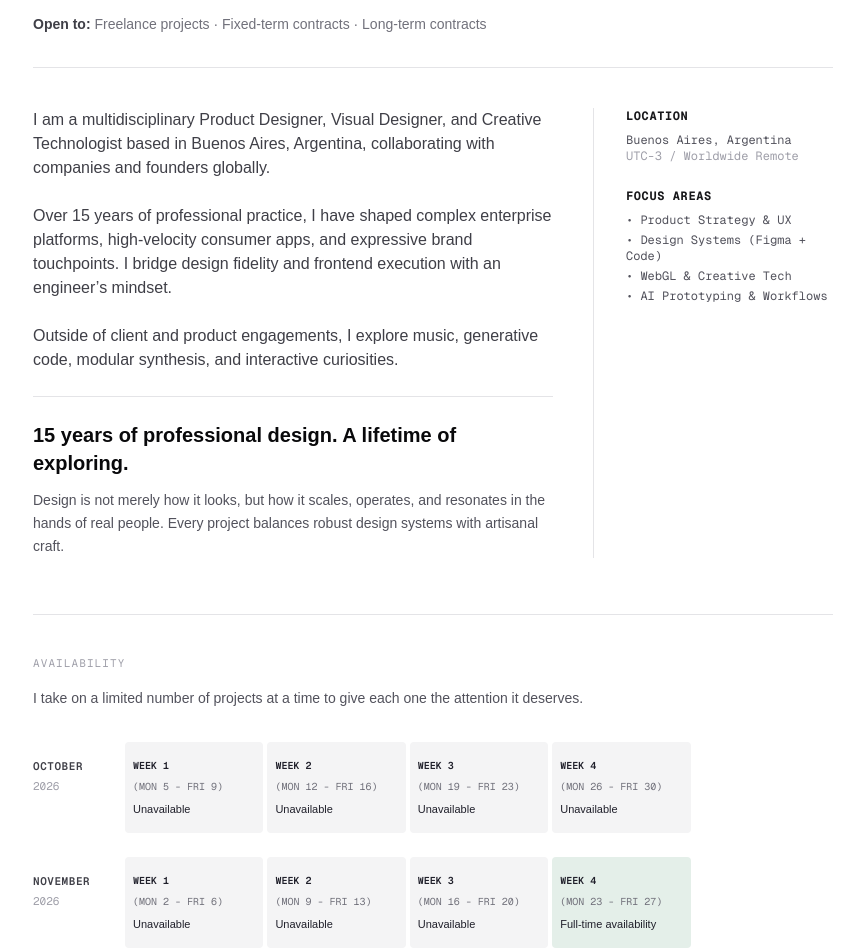
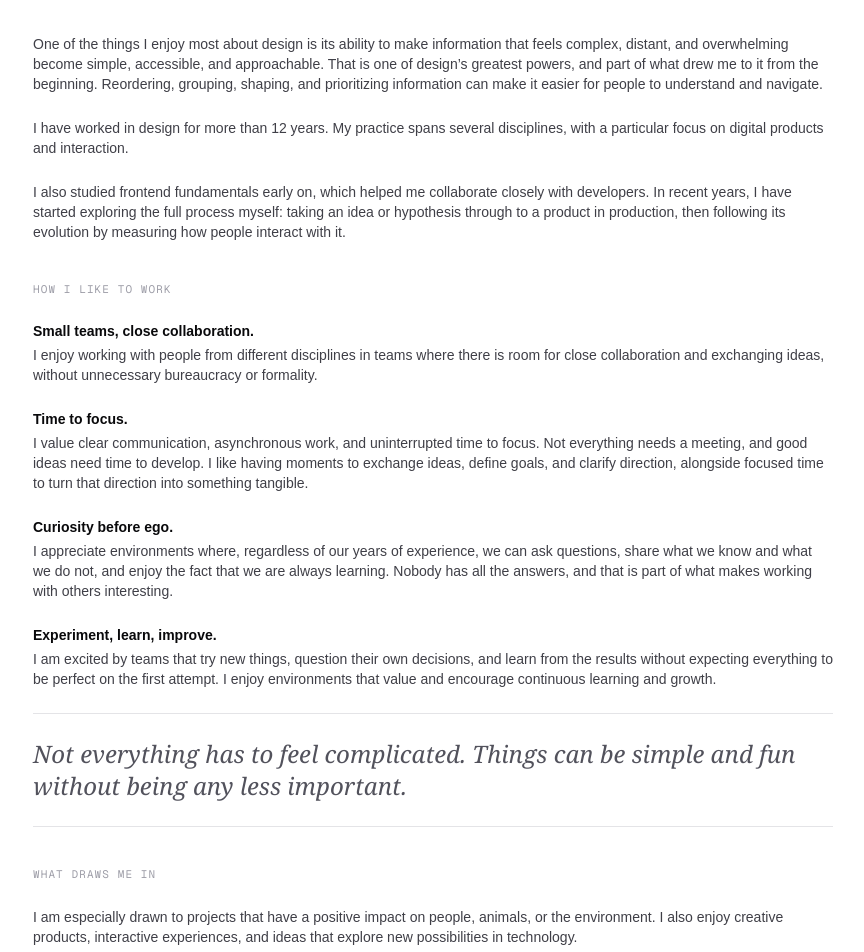
Before and after one commit to guada-tonti/Porfolio, a Next.js app: page /en/about in a window 1280 px wide. Shown: the part 340-1292 px from the top of the page, without its empty margins (207-1071 px from the left). Built offline with nearby package versions, Linux system fonts and the light colour scheme.

Commit message:
Refresh bilingual About page and hide availability calendar

```diff
--- a/src/app/[locale]/about/page.tsx
+++ b/src/app/[locale]/about/page.tsx
@@ -3,7 +3,6 @@ import type { Metadata } from 'next';
 import { notFound } from 'next/navigation';
 import { Locale } from '@/data/types';
 import { dictionaries } from '@/data/content';
-import { ProjectAvailability } from '@/components/availability/ProjectAvailability';
 
 interface AboutPageProps {
   params: Promise<{ locale: string }>;
@@ -15,8 +14,8 @@ export async function generateMetadata({ params }: AboutPageProps): Promise<Meta
   return {
     title: isEs ? 'Sobre Guada Tonti — Trayectoria y Filosofía' : 'About Guada Tonti — Practice & Background',
     description: isEs
-      ? 'Product Designer, Visual Designer y Creative Technologist con 15 años de experiencia diseñando productos digitales.'
-      : 'Product Designer, Visual Designer, and Creative Technologist with 15 years crafting digital products.',
+      ? 'Product Designer, Visual Designer y Creative Technologist con más de 12 años de experiencia profesional en diseño.'
+      : 'Product Designer, Visual Designer, and Creative Technologist with 12+ years of professional design experience.',
   };
 }
 
@@ -41,49 +40,49 @@ export default async function AboutPage({ params }: AboutPageProps) {
         <p className="text-xl md:text-2xl text-zinc-600 font-serif italic">
           {dict.aboutPage.subtitle}
         </p>
-        <p className="mt-5 text-sm leading-relaxed text-zinc-500">
-          <span className="font-semibold text-zinc-700">{dict.aboutPage.openToLabel}</span>{' '}
-          {dict.aboutPage.openToOptions}
-        </p>
       </div>
 
-      <div className="grid grid-cols-1 md:grid-cols-12 gap-10 leading-relaxed text-zinc-700">
-        <div className="md:col-span-8 space-y-6 text-base">
+      <div className="leading-relaxed text-zinc-700">
+        <div className="space-y-6 text-sm" style={{ fontFamily: 'Arial, sans-serif' }}>
           <p>{dict.aboutPage.bioParagraph1}</p>
           <p>{dict.aboutPage.bioParagraph2}</p>
           <p>{dict.aboutPage.bioParagraph3}</p>
 
-          <div className="pt-6 border-t border-zinc-200">
-            <h2 className="text-xl font-bold text-zinc-950 mb-3">
-              {dict.aboutPage.experienceHeadline}
+          <section className="pt-4" aria-labelledby="working-style-title">
+            <h2 id="working-style-title" className="text-[11px] font-mono tracking-widest text-zinc-400 uppercase mb-6">
+              {dict.aboutPage.workingStyleTitle}
             </h2>
-            <p className="text-sm text-zinc-600 leading-relaxed">
-              {currentLocale === 'es'
-                ? 'El diseño no es únicamente cómo se ve, sino cómo opera, escala y se siente en manos de personas reales. Cada proyecto combina rigor en sistemas de diseño con sensibilidad artesanal.'
-                : 'Design is not merely how it looks, but how it scales, operates, and resonates in the hands of real people. Every project balances robust design systems with artisanal craft.'}
+            <div className="space-y-6">
+              {dict.aboutPage.workingStyle.map(item => (
+                <div key={item.title}>
+                  <h3 className="font-semibold text-zinc-950 mb-1">{item.title}</h3>
+                  <p>{item.description}</p>
+                </div>
+              ))}
+            </div>
+          </section>
+
+          <div className="py-6 border-y border-zinc-200">
+            <p className="text-xl md:text-2xl text-zinc-600 font-serif italic">
+              {dict.aboutPage.closingQuote}
             </p>
           </div>
+
+          {dict.aboutPage.moreSections.map((section, index) => (
+            <section key={section.title} className="pt-4" aria-labelledby={`about-extra-${index}`}>
+              <h2 id={`about-extra-${index}`} className="text-[11px] font-mono tracking-widest text-zinc-400 uppercase mb-6">
+                {section.title}
+              </h2>
+              <div className="space-y-6">
+                {section.paragraphs.map(paragraph => <p key={paragraph}>{paragraph}</p>)}
+              </div>
+            </section>
+          ))}
         </div>
 
-        <div className="md:col-span-4 space-y-6 border-t md:border-t-0 md:border-l border-zinc-200 md:pl-8 text-xs font-mono text-zinc-600">
-          <div>
-            <h3 className="font-bold uppercase tracking-wider text-zinc-900 mb-2">Location</h3>
-            <p>Buenos Aires, Argentina</p>
-            <p className="text-zinc-400">UTC-3 / Worldwide Remote</p>
-          </div>
 
-          <div>
-            <h3 className="font-bold uppercase tracking-wider text-zinc-900 mb-2">Focus Areas</h3>
-            <ul className="space-y-1 text-zinc-600">
-              <li>• Product Strategy &amp; UX</li>
-              <li>• Design Systems (Figma + Code)</li>
-              <li>• WebGL &amp; Creative Tech</li>
-              <li>• AI Prototyping &amp; Workflows</li>
-            </ul>
-          </div>
-        </div>
       </div>
-      <ProjectAvailability currentLocale={currentLocale} variant="rows" />
+      {/* Availability calendar temporarily hidden. Restore the ProjectAvailability import and render here when needed. */}
     </article>
   );
 }
--- a/src/data/content.ts
+++ b/src/data/content.ts
@@ -72,14 +72,50 @@ export const dictionaries: Record<Locale, Dictionary> = {
       prevProject: 'Previous Project',
     },
     aboutPage: {
+      workingStyleTitle: "How I like to work",
+      workingStyle: [
+  {
+    "title": "Small teams, close collaboration.",
+    "description": "I enjoy working with people from different disciplines in teams where there is room for close collaboration and exchanging ideas, without unnecessary bureaucracy or formality."
+  },
+  {
+    "title": "Time to focus.",
+    "description": "I value clear communication, asynchronous work, and uninterrupted time to focus. Not everything needs a meeting, and good ideas need time to develop. I like having moments to exchange ideas, define goals, and clarify direction, alongside focused time to turn that direction into something tangible."
+  },
+  {
+    "title": "Curiosity before ego.",
+    "description": "I appreciate environments where, regardless of our years of experience, we can ask questions, share what we know and what we do not, and enjoy the fact that we are always learning. Nobody has all the answers, and that is part of what makes working with others interesting."
+  },
+  {
+    "title": "Experiment, learn, improve.",
+    "description": "I am excited by teams that try new things, question their own decisions, and learn from the results without expecting everything to be perfect on the first attempt. I enjoy environments that value and encourage continuous learning and growth."
+  }
+],
       title: 'About Guada',
-      subtitle: 'Designing thoughtful digital systems with 15 years of craft and curiosity.',
+      moreSections: [
+  {
+    "title": "What draws me in",
+    "paragraphs": [
+      "I am especially drawn to projects that have a positive impact on people, animals, or the environment. I also enjoy creative products, interactive experiences, and ideas that explore new possibilities in technology."
+    ]
+  },
+  {
+    "title": "Beyond the screen",
+    "paragraphs": [
+      "I live with two cats, Muzarella and Oliva. In my free time, I practice martial arts, mostly tai chi and kung fu, to balance out so much time at the computer.",
+      "I also play a little guitar and have a blues band that plays live every now and then. What I enjoy about blues is how much room there is for improvisation and how it calls for communication on stage: you establish a foundation, but what happens over it is dynamic.",
+      "And I usually have a creative experiment underway. Every two or three days, my brain goes, “What if I made an app for this?” I try to keep it in check and be selective."
+    ]
+  }
+],
+      closingQuote: 'Not everything has to feel complicated. Things can be simple and fun without being any less important.',
+      subtitle: 'Creating is also a way to reclaim our ability to act on the world.',
       openToLabel: 'Open to:',
       openToOptions: 'Freelance projects · Fixed-term contracts · Long-term contracts',
-      bioParagraph1: 'I am a multidisciplinary Product Designer, Visual Designer, and Creative Technologist based in Buenos Aires, Argentina, collaborating with companies and founders globally.',
-      bioParagraph2: 'Over 15 years of professional practice, I have shaped complex enterprise platforms, high-velocity consumer apps, and expressive brand touchpoints. I bridge design fidelity and frontend execution with an engineer’s mindset.',
-      bioParagraph3: 'Outside of client and product engagements, I explore music, generative code, modular synthesis, and interactive curiosities.',
-      experienceHeadline: '15 years of professional design. A lifetime of exploring.',
+      bioParagraph1: "One of the things I enjoy most about design is its ability to make information that feels complex, distant, and overwhelming become simple, accessible, and approachable. That is one of design’s greatest powers, and part of what drew me to it from the beginning. Reordering, grouping, shaping, and prioritizing information can make it easier for people to understand and navigate.",
+      bioParagraph2: "I have worked in design for more than 12 years. My practice spans several disciplines, with a particular focus on digital products and interaction.",
+      bioParagraph3: "I also studied frontend fundamentals early on, which helped me collaborate closely with developers. In recent years, I have started exploring the full process myself: taking an idea or hypothesis through to a product in production, then following its evolution by measuring how people interact with it.",
+      experienceHeadline: '12+ years of professional design. A lifetime of exploring.',
     },
     resumePage: {
       title: 'Resume',
@@ -437,14 +473,50 @@ export const dictionaries: Record<Locale, Dictionary> = {
       prevProject: 'Proyecto Anterior',
     },
     aboutPage: {
+      workingStyleTitle: "Cómo me gusta trabajar",
+      workingStyle: [
+  {
+    "title": "Equipos pequeños, colaboración cercana.",
+    "description": "Disfruto trabajar con personas de distintas disciplinas, en equipos donde hay espacio para interactuar e intercambiar ideas de forma cercana, sin necesidad de burocracias y formalismos."
+  },
+  {
+    "title": "Tiempo de foco.",
+    "description": "Valoro la comunicación clara, el trabajo asíncrono y los momentos de foco. Creo que no todo necesita una reunión y que las buenas ideas también necesitan tiempo para desarrollarse. Me gusta que haya momentos para intercambiar, definir y aclarar objetivos, pero también momentos de foco donde esa dirección pueda tomar forma."
+  },
+  {
+    "title": "Curiosidad antes que ego.",
+    "description": "Me gustan los entornos donde, más allá de nuestros años de experiencia, podemos hacer preguntas, compartir lo que sabemos y lo que no, y reconocer y disfrutar que siempre estamos aprendiendo. Nadie tiene todas las respuestas, y eso es parte de lo interesante de trabajar con otras personas."
+  },
+  {
+    "title": "Experimentar, aprender, mejorar.",
+    "description": "Me entusiasman los equipos que se animan a probar cosas nuevas, cuestionar sus propias decisiones y aprender de los resultados, sin esperar que todo salga perfecto desde el primer intento. Me gustan los espacios donde se valora y potencia el aprendizaje y el crecimiento constante."
+  }
+],
       title: 'Sobre Guada',
-      subtitle: 'Diseñando sistemas digitales con 15 años de oficio y curiosidad constante.',
+      moreSections: [
+  {
+    "title": "Qué proyectos me entusiasman",
+    "paragraphs": [
+      "Me atraen especialmente los proyectos que tienen un impacto positivo en las personas, los animales o el entorno. También disfruto los productos creativos, las experiencias interactivas y las ideas que exploran nuevas posibilidades de la tecnología."
+    ]
+  },
+  {
+    "title": "Fuera de la pantalla",
+    "paragraphs": [
+      "Vivo con dos gatos, Muzarella y Oliva. En mi tiempo libre entreno artes marciales, sobre todo taichi y kung fu, para contrarrestar tanto tiempo en la compu.",
+      "También toco algo de guitarra y tengo una banda de blues con la que cada tanto hacemos shows. Del blues me gusta mucho que tiene mucha improvisación y requiere comunicación en el escenario: se construyen las bases, pero lo que sucede sobre ellas es dinámico.",
+      "Y bueno, siempre suelo tener algún experimento creativo en marcha. Cada dos o tres días mi cabeza piensa: “¿Y si hago una aplicación para esto?”. Pero trato de controlarla y filtrar."
+    ]
+  }
+],
+      closingQuote: 'No todo tiene que sentirse complejo. Las cosas pueden ser simples y divertidas y no por eso ser menos importantes.',
+      subtitle: 'Crear también es una forma de recuperar nuestra capacidad de actuar sobre el mundo.',
       openToLabel: 'Disponible para:',
       openToOptions: 'Proyectos freelance · Contratos a plazo fijo · Contratos a largo plazo',
-      bioParagraph1: 'Soy Product Designer, Visual Designer y Creative Technologist de Buenos Aires, Argentina, colaborando con equipos y empresas de todo el mundo.',
-      bioParagraph2: 'A lo largo de 15 años de práctica profesional he diseñado plataformas complejas, aplicaciones de consumo masivo y lenguajes de marca integrales. Uno el diseño y la tecnología con una mentalidad ágil y técnica.',
-      bioParagraph3: 'Fuera de proyectos profesionales, exploro música, código generativo, síntesis modular y experimentos interactivos.',
-      experienceHeadline: '15 años diseñando por profesión. Toda una vida creando.',
+      bioParagraph1: "Una de las cosas que más disfruto de diseñar es la posibilidad de transformar información que parece compleja, distante e inabarcable en algo simple, accesible y cercano. Ese es uno de los grandes poderes del diseño y parte de lo que me atrapó desde el principio. Reordenar, agrupar, moldear y jerarquizar información puede hacerla mucho más accesible cognitivamente para las personas.",
+      bioParagraph2: "Trabajo en diseño desde hace más de 12 años. Si bien mi práctica abarca varias áreas, me enfoco y especializo principalmente en productos digitales e interacción.",
+      bioParagraph3: "Desde el comienzo también me formé en conceptos de frontend, lo que me permitió trabajar fluidamente con programadores. En los últimos años empecé a experimentar por mí misma el proceso completo: desde una idea o hipótesis hasta un producto en producción, y seguir su evolución midiendo cómo interactúan las personas con él.",
+      experienceHeadline: 'más de 12 años diseñando por profesión. Toda una vida creando.',
     },
     resumePage: {
       title: 'Curriculum',
--- a/src/data/types.ts
+++ b/src/data/types.ts
@@ -133,6 +133,10 @@ export interface Dictionary {
     prevProject: string;
   };
   aboutPage: {
+    moreSections: { title: string; paragraphs: string[] }[];
+    closingQuote: string;
+    workingStyleTitle: string;
+    workingStyle: { title: string; description: string }[];
     title: string;
     subtitle: string;
     openToLabel: string;
```
